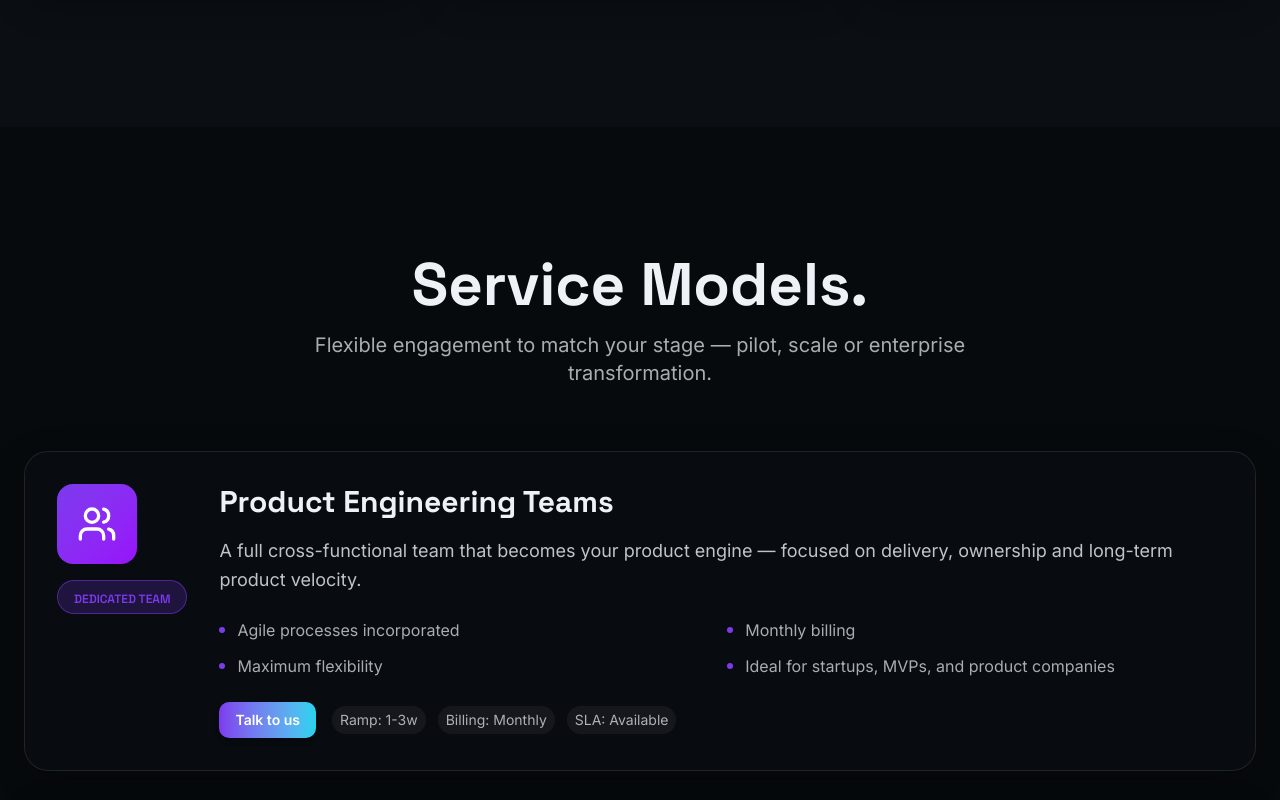
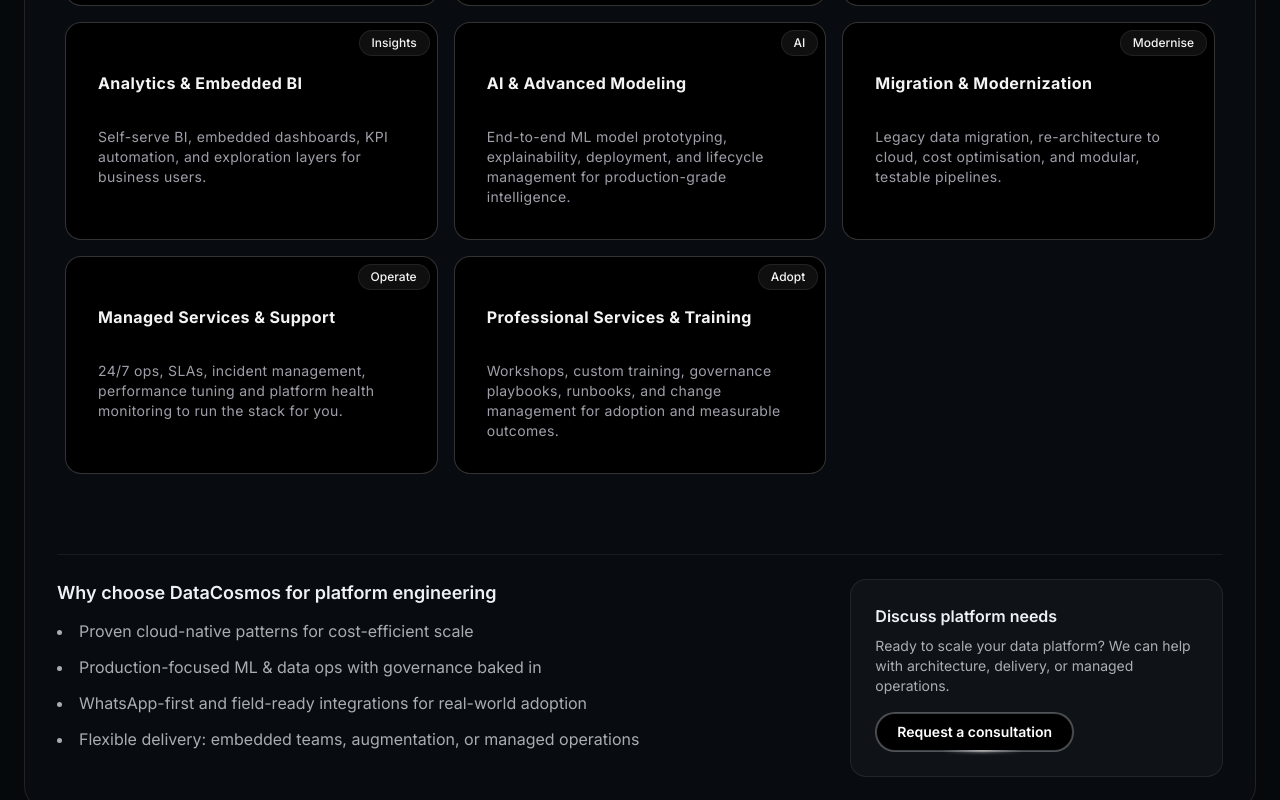
Before and after one commit to taranggg/data-cosmos, a Next.js app: page / in a window 1280 px wide. Shown: the part 5140-5940 px from the top of the page. Built offline with nearby package versions, Linux system fonts and the light colour scheme.

Commit message:
feat: Add HoverEffect component for enhanced interactivity in ProductsSection; integrate data platform services section with detailed offerings

```diff
--- a/src/components/ProductsSection.tsx
+++ b/src/components/ProductsSection.tsx
@@ -4,20 +4,19 @@
 import SectionTitle from "./SectionTitle";
 import { CardSpotlight } from "./ui/card-spotlight";
 import GlassCard from "./GlassCard";
+import { HoverEffect } from "./ui/card-hover-effect";
 import { HoverBorderGradient } from "./ui/hover-border-gradient";
-// Video removed per design — no modal needed
 import { Check } from "lucide-react";
 
 interface Product {
   name: string;
   tagline: string;
   features: string[];
-  // optional slug for product pages (used by Learn More)
   slug?: string;
 }
 
 export default function ProductsSection() {
-  // small animated number component for impact stats
+  // small animated number component for impact stats (unchanged)
   function AnimatedNumber({
     end,
     duration = 1200,
@@ -43,10 +42,8 @@
     const nodeRef = useRef<HTMLDivElement | null>(null);
     const [inView, setInView] = useState(!startOnView);
 
-    // start animation when element comes into view
     useEffect(() => {
-      if (!startOnView) return; // already will animate
-
+      if (!startOnView) return;
       const el = nodeRef.current;
       if (!el) return;
 
@@ -66,7 +63,6 @@
       return () => obs.disconnect();
     }, [startOnView, triggerOnce]);
 
-    // animation effect — starts when inView becomes true
     useEffect(() => {
       if (!inView) return;
 
@@ -104,6 +100,8 @@
       </div>
     );
   }
+
+  // data (unchanged)
   const products: Product[] = [
     {
       name: "SwaySales",
@@ -137,35 +135,26 @@
     },
   ];
 
-  return (
-    <section className="py-32 px-6 relative overflow-hidden bg-cosmic-darker">
-      <div className="relative z-10 max-w-7xl mx-auto">
-        <SectionTitle>Products & Platforms.</SectionTitle>
+  // --- Subcomponents (structure-only refactor, styles/content unchanged) ---
 
+  const ProductsGrid = ({ items }: { items: Product[] }) => (
     <div className="grid grid-cols-1 lg:grid-cols-3 gap-8">
-          {products.map((product, index) => (
+      {items.map((product, index) => (
         <CardSpotlight
           key={index}
           className="p-8 h-full rounded-3xl flex flex-col"
         >
-              {/* Product Info */}
           <div className="flex flex-col">
-                {/* Heading area: reserve space for up to 2 lines so headings start aligned */}
             <div className="min-h-[4.5rem]">
               <h3 className="text-3xl font-heading font-bold text-cosmic-light mb-3">
                 {product.name}
               </h3>
             </div>
-
-                {/* Tagline area: reserve single-line space so taglines start aligned */}
             <div className="min-h-[2.25rem] mb-6">
-                  <p className="text-lg text-cosmic-light/80">
-                    {product.tagline}
-                  </p>
+              <p className="text-lg text-cosmic-light/80">{product.tagline}</p>
             </div>
           </div>
 
-              {/* Features */}
           <ul className="space-y-3 mb-8">
             {product.features.map((feature, i) => (
               <motion.li
@@ -186,18 +175,18 @@
         </CardSpotlight>
       ))}
     </div>
-        {/* SaleSway deep product details (matches design principle used for SwayAnalytics) */}
-        <div className="mt-16 grid grid-cols-1 lg:grid-cols-3 gap-8 items-start">
-          <div className="lg:col-span-2">
+  );
+
+  const SwaySalesDetails = () => (
     <GlassCard className="p-8">
       <h3 className="text-2xl font-heading font-bold text-cosmic-light mb-4">
         SwaySales.ai
       </h3>
       <p className="text-cosmic-light/80 mb-6">
-                SwaySales is a WhatsApp-native, mobile-first AI sales assistant
-                built to empower field sales teams across industries. It
-                combines conversational AI, predictive analytics, and seamless
-                CRM integration to remove friction and boost revenue.
+        SwaySales is a WhatsApp-native, mobile-first AI sales assistant built to
+        empower field sales teams across industries. It combines conversational
+        AI, predictive analytics, and seamless CRM integration to remove
+        friction and boost revenue.
       </p>
 
       <div className="grid grid-cols-1 md:grid-cols-2 gap-6 mb-6">
@@ -253,13 +242,11 @@
           </ul>
         </div>
       </div>
+    </GlassCard>
+  );
 
-              {/* Typical workflows moved to the right column for better layout */}
-            </GlassCard>
-          </div>
-
+  const SwaySalesWorkflows = () => (
     <div className="lg:col-span-1">
-            {/* Typical workflows (image-styled list: purple accent + bold heading + small description) */}
       <div>
         <h4 className="font-semibold text-cosmic-light mb-3">
           Typical workflows
@@ -274,8 +261,8 @@
                   Onboarding
                 </div>
                 <div className="text-sm text-cosmic-light/70">
-                        Field reps onboard via WhatsApp — their profile and
-                        territory sync with CRM automatically.
+                  Field reps onboard via WhatsApp — their profile and territory
+                  sync with CRM automatically.
                 </div>
               </div>
             </div>
@@ -283,13 +270,11 @@
             <div className="flex items-start gap-3">
               <span className="w-1.5 h-6 rounded-full bg-cosmic-violet mt-1" />
               <div>
-                      <div className="font-semibold text-cosmic-light">
-                        Daily ops
-                      </div>
+                <div className="font-semibold text-cosmic-light">Daily ops</div>
                 <div className="text-sm text-cosmic-light/70">
-                        Reps receive prioritized call lists and nudges; enter
-                        quick updates via voice or text; pipeline updates flow
-                        to the central dashboard.
+                  Reps receive prioritized call lists and nudges; enter quick
+                  updates via voice or text; pipeline updates flow to the
+                  central dashboard.
                 </div>
               </div>
             </div>
@@ -299,12 +284,10 @@
             <div className="flex items-start gap-3">
               <span className="w-1.5 h-6 rounded-full bg-cosmic-violet mt-1" />
               <div>
-                      <div className="font-semibold text-cosmic-light">
-                        Coaching
-                      </div>
+                <div className="font-semibold text-cosmic-light">Coaching</div>
                 <div className="text-sm text-cosmic-light/70">
-                        Managers view call summaries, pitch resonance metrics,
-                        and coach using in-app recommendations.
+                  Managers view call summaries, pitch resonance metrics, and
+                  coach using in-app recommendations.
                 </div>
               </div>
             </div>
@@ -316,15 +299,16 @@
                   Automation
                 </div>
                 <div className="text-sm text-cosmic-light/70">
-                        Automated follow-ups, meeting scheduling, and post-call
-                        task creation reduce admin overhead.
+                  Automated follow-ups, meeting scheduling, and post-call task
+                  creation reduce admin overhead.
                 </div>
               </div>
             </div>
           </div>
         </div>
       </div>
-            {/* Why teams pick SaleSway CTA box */}
+
+      {/* CTA box (unchanged) */}
       <div className="p-8 mt-8 rounded-3xl border border-white/8 bg-white/4 h-full">
         <h4 className="text-lg font-semibold text-cosmic-light mb-4">
           Why teams pick SaleSway
@@ -344,10 +328,9 @@
         </HoverBorderGradient>
       </div>
     </div>
-        </div>
-        {/* Deep modules / sidebar section (matches attached design) */}
-        <div className="mt-16 grid grid-cols-1 lg:grid-cols-3 gap-8 items-start">
-          <div className="lg:col-span-2">
+  );
+
+  const SwayAnalyticsDetails = () => (
     <GlassCard className="p-8">
       <h3 className="text-2xl font-heading font-bold text-cosmic-light mb-4">
         SwayAnalytics.ai
@@ -411,10 +394,9 @@
           </ul>
         </div>
       </div>
-              {/* Styled SwayAnalytics: industries, impact stats, vision, CTA */}
+
       <div className="mt-8 border-t border-white/6 pt-8">
         <div className="grid grid-cols-1 lg:grid-cols-2 gap-6">
-                  {/* Industries list with short descriptions */}
           <div>
             <h4 className="text-lg font-semibold text-cosmic-light mb-4">
               Industries We Empower
@@ -428,8 +410,7 @@
                       Public Sector
                     </div>
                     <div className="text-sm text-cosmic-light/70">
-                              Program monitoring, impact analytics, citizen data
-                              systems
+                      Program monitoring, impact analytics, citizen data systems
                     </div>
                   </div>
                 </div>
@@ -441,8 +422,8 @@
                       Retail &amp; FMCG
                     </div>
                     <div className="text-sm text-cosmic-light/70">
-                              Sales forecasting, inventory optimization,
-                              customer segmentation
+                      Sales forecasting, inventory optimization, customer
+                      segmentation
                     </div>
                   </div>
                 </div>
@@ -454,8 +435,8 @@
                       Agriculture &amp; Rural Development
                     </div>
                     <div className="text-sm text-cosmic-light/70">
-                              Resource mapping, livelihood intelligence,
-                              geospatial insights
+                      Resource mapping, livelihood intelligence, geospatial
+                      insights
                     </div>
                   </div>
                 </div>
@@ -469,8 +450,8 @@
                       Financial Services
                     </div>
                     <div className="text-sm text-cosmic-light/70">
-                              Risk scoring, customer behavior modeling,
-                              performance analytics
+                      Risk scoring, customer behavior modeling, performance
+                      analytics
                     </div>
                   </div>
                 </div>
@@ -482,8 +463,8 @@
                       Operations &amp; Field Teams
                     </div>
                     <div className="text-sm text-cosmic-light/70">
-                              Workforce tracking, performance benchmarking,
-                              real-time alerts
+                      Workforce tracking, performance benchmarking, real-time
+                      alerts
                     </div>
                   </div>
                 </div>
@@ -491,7 +472,6 @@
             </div>
           </div>
 
-                  {/* Vision*/}
           <div className="space-y-6">
             <div className="p-4 rounded-lg bg-white/3 border border-white/6">
               <h4 className="font-semibold text-cosmic-light mb-2">
@@ -499,9 +479,9 @@
               </h4>
               <p className="text-cosmic-light/80 italic">
                 To make advanced analytics accessible, actionable, and
-                        human-centered — so decisions across every level are
-                        powered by clarity, not complexity. Data becomes
-                        valuable only when it moves decisions.
+                human-centered — so decisions across every level are powered by
+                clarity, not complexity. Data becomes valuable only when it
+                moves decisions.
               </p>
             </div>
 
@@ -510,18 +490,18 @@
                 Let’s Build Intelligence That Scales
               </h4>
               <p className="text-cosmic-light/80 mb-4">
-                        Bring clarity to complexity — with data pipelines,
-                        models, and dashboards built around your mission.
+                Bring clarity to complexity — with data pipelines, models, and
+                dashboards built around your mission.
               </p>
             </div>
           </div>
         </div>
       </div>
     </GlassCard>
-          </div>
+  );
 
+  const SwayAnalyticsSide = () => (
     <div className="lg:col-span-1">
-            {/* Impact stats*/}
       <div>
         <div className="grid grid-cols-2 gap-3">
           <div className="p-4 bg-white/3 rounded-lg text-center min-h-[5.25rem] flex flex-col items-center justify-center">
@@ -567,7 +547,7 @@
           </div>
         </div>
       </div>
-            {/* Why organisations pick SwayAnalytics CTA box */}
+
       <div className="p-8 mt-8 rounded-3xl border border-white/8 bg-white/4 h-full">
         <h4 className="text-lg font-semibold text-cosmic-light mb-4">
           Why organisations choose SwayAnalytics
@@ -575,9 +555,7 @@
         <ul className="text-cosmic-light/70 space-y-3 mb-6 list-disc list-inside">
           <li>Faster time-to-insight with plug-and-play connectors</li>
           <li>Actionable models tuned to local behaviour and language</li>
-                <li>
-                  Governed analytics with role-based access and compliance
-                </li>
+          <li>Governed analytics with role-based access and compliance</li>
           <li>WhatsApp-native engagement for field-first use cases</li>
         </ul>
         <HoverBorderGradient
@@ -589,6 +567,197 @@
         </HoverBorderGradient>
       </div>
     </div>
+  );
+
+  const DataPlatformAndEngineering = () => (
+    <GlassCard className="p-8">
+      <h3 className="text-2xl font-heading font-bold text-cosmic-light mb-4">
+        Data Platform & Engineering Services
+      </h3>
+      <p className="text-cosmic-light/80 mb-6">
+        We design, build and operate the data fabric that powers SwayAnalytics
+        and SaleSway — tailored for scale, reliability, and compliance. Our
+        platform services combine engineering best practices with governance and
+        AI readiness so organisations can move from data collection to decision
+        velocity.
+      </p>
+
+      <HoverEffect
+        items={[
+          {
+            title: "Data Engineering & Pipelines",
+            description:
+              "Ingest, transform and orchestrate data at scale: ELT/ETL, Spark-based processing, event streaming (Kafka/Kinesis).",
+            link: "#",
+            tag: "Core",
+          },
+          {
+            title: "Cloud & Infrastructure",
+            description:
+              "Cloud-native architecture (AWS/EKS), cost optimisation, infra-as-code, containerisation and hybrid deployments.",
+            link: "#",
+            tag: "Cloud",
+          },
+          {
+            title: "Data Lake & Warehouse",
+            description:
+              "Modern data lake design, Delta/Parquet stores, schema enforcement, and warehouse modelling for performant analytics.",
+            link: "#",
+            tag: "Storage",
+          },
+          {
+            title: "Real-time & Stream Processing",
+            description:
+              "Low-latency event streaming, feature pipelines, materialized views, and near real-time dashboards.",
+            link: "#",
+            tag: "Realtime",
+          },
+          {
+            title: "Integrations & APIs",
+            description:
+              "Robust connectors for CRMs, WhatsApp Business API, IoT sensors, and secure API layers for downstream apps.",
+            link: "#",
+            tag: "Connectors",
+          },
+          {
+            title: "DataOps & MLOps",
+            description:
+              "Continuous integration & delivery for data and models, feature stores, model registry, and production monitoring.",
+            link: "#",
+            tag: "Ops",
+          },
+          {
+            title: "Data Governance & Quality",
+            description:
+              "Metadata, cataloging, lineage, data quality rules, RBAC, and policy enforcement to keep data discoverable and reliable.",
+            link: "#",
+            tag: "Trust",
+          },
+          {
+            title: "Security & Compliance",
+            description:
+              "Enterprise-grade security: encryption, VPC design, API gateway, SSO & SAML, and compliance checks.",
+            link: "#",
+            tag: "Secure",
+          },
+          {
+            title: "Backup, DR & Resilience",
+            description:
+              "Backup strategies, disaster recovery planning, and high-availability patterns to keep pipelines running.",
+            link: "#",
+            tag: "Reliability",
+          },
+          {
+            title: "Analytics & Embedded BI",
+            description:
+              "Self-serve BI, embedded dashboards, KPI automation, and exploration layers for business users.",
+            link: "#",
+            tag: "Insights",
+          },
+          {
+            title: "AI & Advanced Modeling",
+            description:
+              "End-to-end ML model prototyping, explainability, deployment, and lifecycle management for production-grade intelligence.",
+            link: "#",
+            tag: "AI",
+          },
+          {
+            title: "Migration & Modernization",
+            description:
+              "Legacy data migration, re-architecture to cloud, cost optimisation, and modular, testable pipelines.",
+            link: "#",
+            tag: "Modernise",
+          },
+          {
+            title: "Managed Services & Support",
+            description:
+              "24/7 ops, SLAs, incident management, performance tuning and platform health monitoring to run the stack for you.",
+            link: "#",
+            tag: "Operate",
+          },
+          {
+            title: "Professional Services & Training",
+            description:
+              "Workshops, custom training, governance playbooks, runbooks, and change management for adoption and measurable outcomes.",
+            link: "#",
+            tag: "Adopt",
+          },
+        ]}
+      />
+
+      <div className="mt-8 border-t border-white/6 pt-6">
+        <div className="grid grid-cols-1 md:grid-cols-3 gap-6 items-start">
+          <div className="md:col-span-2">
+            <h4 className="text-lg font-semibold text-cosmic-light mb-3">
+              Why choose DataCosmos for platform engineering
+            </h4>
+            <ul className="text-cosmic-light/70 list-disc list-inside space-y-3">
+              <li>Proven cloud-native patterns for cost-efficient scale</li>
+              <li>Production-focused ML & data ops with governance baked in</li>
+              <li>
+                WhatsApp-first and field-ready integrations for real-world
+                adoption
+              </li>
+              <li>
+                Flexible delivery: embedded teams, augmentation, or managed
+                operations
+              </li>
+            </ul>
+          </div>
+
+          <div className="md:col-span-1">
+            <div className="p-6 rounded-2xl border border-white/8 bg-white/3 h-full flex flex-col justify-between">
+              <div>
+                <h5 className="text-base font-semibold text-cosmic-light mb-2">
+                  Discuss platform needs
+                </h5>
+                <p className="text-sm text-cosmic-light/70 mb-4">
+                  Ready to scale your data platform? We can help with
+                  architecture, delivery, or managed operations.
+                </p>
+              </div>
+
+              <div>
+                <HoverBorderGradient
+                  as="a"
+                  href="#contact"
+                  containerClassName="inline-block"
+                  className="text-sm font-semibold text-white px-5 py-2"
+                >
+                  Request a consultation
+                </HoverBorderGradient>
+              </div>
+            </div>
+          </div>
+        </div>
+      </div>
+    </GlassCard>
+  );
+
+  // --- Page layout using subcomponents (structure unchanged) ---
+  return (
+    <section className="py-32 px-6 relative overflow-hidden bg-cosmic-darker">
+      <div className="relative z-10 max-w-7xl mx-auto">
+        <SectionTitle>Products & Platforms.</SectionTitle>
+
+        <ProductsGrid items={products} />
+
+        <div className="mt-16 grid grid-cols-1 lg:grid-cols-3 gap-8 items-start">
+          <div className="lg:col-span-2">
+            <SwaySalesDetails />
+          </div>
+          <SwaySalesWorkflows />
+        </div>
+
+        <div className="mt-16 grid grid-cols-1 lg:grid-cols-3 gap-8 items-start">
+          <div className="lg:col-span-2">
+            <SwayAnalyticsDetails />
+          </div>
+          <SwayAnalyticsSide />
+        </div>
+
+        <div className="mt-16">
+          <DataPlatformAndEngineering />
         </div>
       </div>
     </section>
--- /dev/null
+++ b/src/components/ui/card-hover-effect.tsx
@@ -0,0 +1,119 @@
+import { cn } from "@/lib/utils";
+import { AnimatePresence, motion } from "motion/react";
+
+import { useState } from "react";
+
+export const HoverEffect = ({
+  items,
+  className,
+}: {
+  items: {
+    title: string;
+    description: string;
+    link: string;
+    tag?: string;
+  }[];
+  className?: string;
+}) => {
+  const [hoveredIndex, setHoveredIndex] = useState<number | null>(null);
+
+  return (
+    <div
+      className={cn(
+        "grid grid-cols-1 md:grid-cols-2  lg:grid-cols-3  py-10",
+        className
+      )}
+    >
+      {items.map((item, idx) => (
+        <a
+          href={item?.link}
+          key={`${item?.link ?? "item"}-${idx}`}
+          className="relative group  block p-2 h-full w-full"
+          onMouseEnter={() => setHoveredIndex(idx)}
+          onMouseLeave={() => setHoveredIndex(null)}
+        >
+          <AnimatePresence>
+            {hoveredIndex === idx && (
+              <motion.span
+                className="absolute inset-0 h-full w-full block rounded-3xl bg-cosmic-violet/8 dark:bg-cosmic-violet/14"
+                layoutId="hoverBackground"
+                initial={{ opacity: 0, boxShadow: "0px 0px 0px rgba(0,0,0,0)" }}
+                animate={{
+                  opacity: 1,
+                  boxShadow: "0 18px 50px rgba(124,58,237,0.12)",
+                  transition: { duration: 0.18 },
+                }}
+                exit={{
+                  opacity: 0,
+                  boxShadow: "0px 0px 0px rgba(0,0,0,0)",
+                  transition: { duration: 0.15, delay: 0.08 },
+                }}
+              />
+            )}
+          </AnimatePresence>
+          {item?.tag && (
+            <span className="absolute top-4 right-4 z-30 inline-flex items-center justify-center px-3 py-1 text-xs font-medium text-zinc-100 bg-white/6 backdrop-blur-sm border border-white/8 rounded-full shadow-sm">
+              {item.tag}
+            </span>
+          )}
+          <Card>
+            <CardTitle>{item.title}</CardTitle>
+            <CardDescription>{item.description}</CardDescription>
+          </Card>
+        </a>
+      ))}
+    </div>
+  );
+};
+
+export const Card = ({
+  className,
+  children,
+}: {
+  className?: string;
+  children: React.ReactNode;
+}) => {
+  return (
+    <div
+      className={cn(
+        "rounded-2xl h-full w-full p-4 overflow-hidden bg-black border border-transparent dark:border-white/[0.2] group-hover:border-slate-700 relative z-20",
+        className
+      )}
+    >
+      <div className="relative z-50">
+        <div className="p-4">{children}</div>
+      </div>
+    </div>
+  );
+};
+export const CardTitle = ({
+  className,
+  children,
+}: {
+  className?: string;
+  children: React.ReactNode;
+}) => {
+  return (
+    <h4 className={cn("text-zinc-100 font-bold tracking-wide mt-4", className)}>
+      {children}
+    </h4>
+  );
+};
+export const CardDescription = ({
+  className,
+  children,
+}: {
+  className?: string;
+  children: React.ReactNode;
+}) => {
+  return (
+    <p
+      className={cn(
+        "mt-8 text-zinc-400 tracking-wide leading-relaxed text-sm",
+        className
+      )}
+    >
+      {children}
+    </p>
+  );
+};
```
Lines whose indentation alone changed are shown as unchanged.
